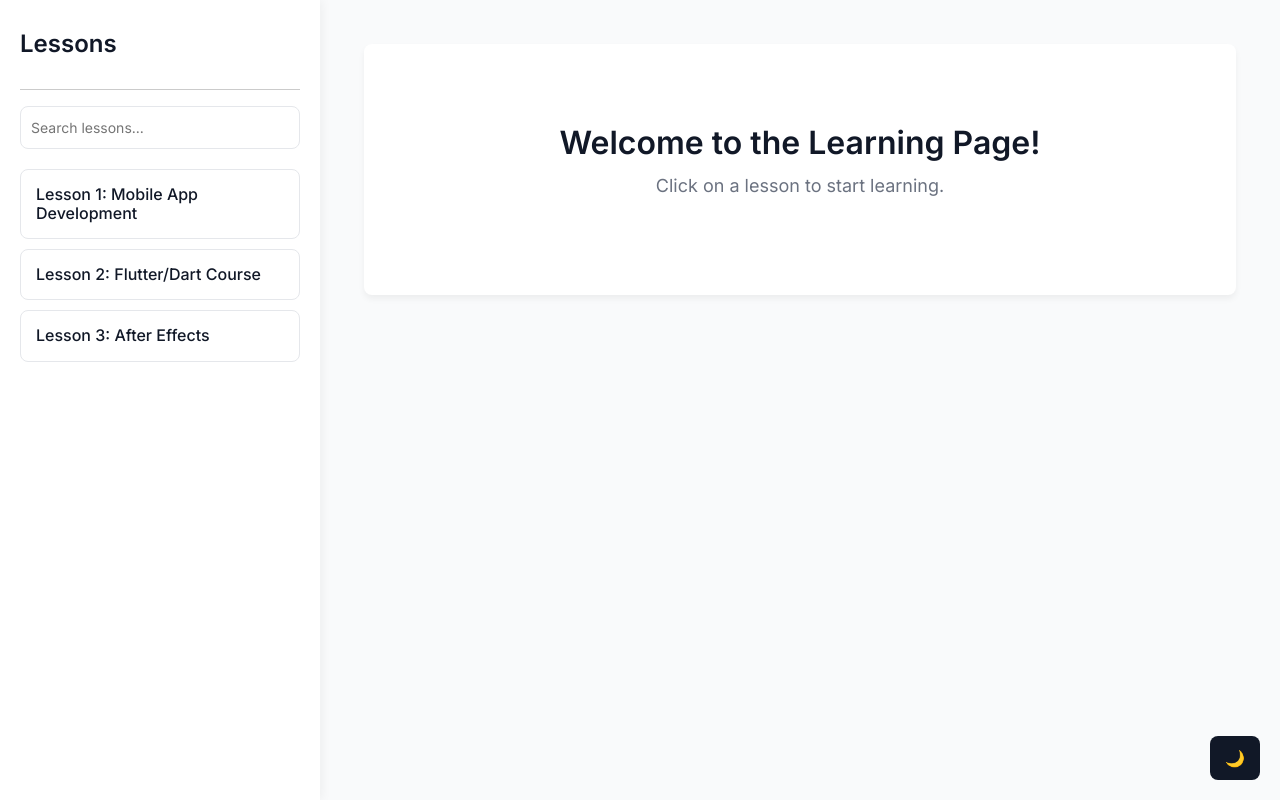
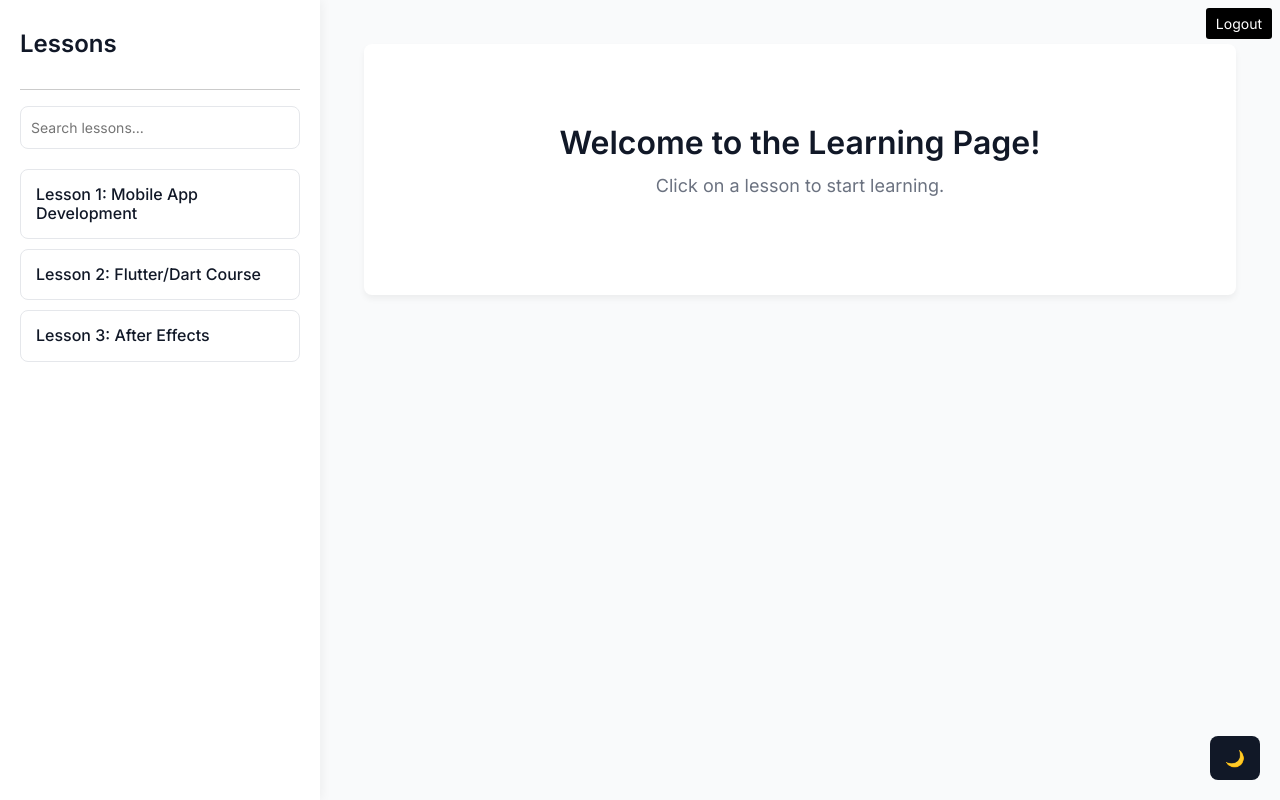
Before and after one commit to maharjanil/mylearning, a plain HTML site: page page.html in a window 1280 px wide. Drawn offline with nearby package versions, Linux system fonts and the light colour scheme.

Commit message:
Update page.html

```diff
--- a/page.html
+++ b/page.html
@@ -9,6 +9,27 @@
   <!-- Google Fonts -->
   <link href="https://fonts.googleapis.com/css2?family=Inter:wght@400;500;600&display=swap" rel="stylesheet">
   <style>
+  /* Add this to your CSS file */
+.logout-container {
+  position: fixed;
+  top: 8px;
+  right: 8px;
+}
+
+.logout-btn {
+  padding: 5px 10px;
+  background-color: #000000; /* Red color */
+  color: white;
+  border: none;
+  cursor: pointer;
+  font-size: 14px;
+  border-radius: 3px;
+}
+
+.logout-btn:hover {
+  background-color: #d32f2f;
+}
+
     body {
       font-family: 'Inter', sans-serif;
       background-color: #f9fafb;
@@ -415,6 +436,10 @@
   </style>
 </head>
 <body>
+  <!-- Add this inside your body tag -->
+<div class="logout-container">
+  <button class="logout-btn" onclick="logout()">Logout</button>
+</div>
   <div class="container-fluid">
     <!-- Sidebar Toggle Button -->
     <button class="sidebar-toggle" onclick="toggleSidebar()">☰</button>
@@ -645,6 +670,15 @@
     function toggleDarkMode() {
       document.body.classList.toggle("dark-mode");
     }
+
+    function logout() {
+  // Clear any session storage, cookies, or local storage if necessary
+  // For example, if you're using session storage:
+  sessionStorage.clear(); // Or localStorage.clear()
+
+  // Redirect to the login page
+  window.location.href = 'index.html'; // Replace with the actual URL of your login page
+}
   </script>
 </body>
 </html>
```
